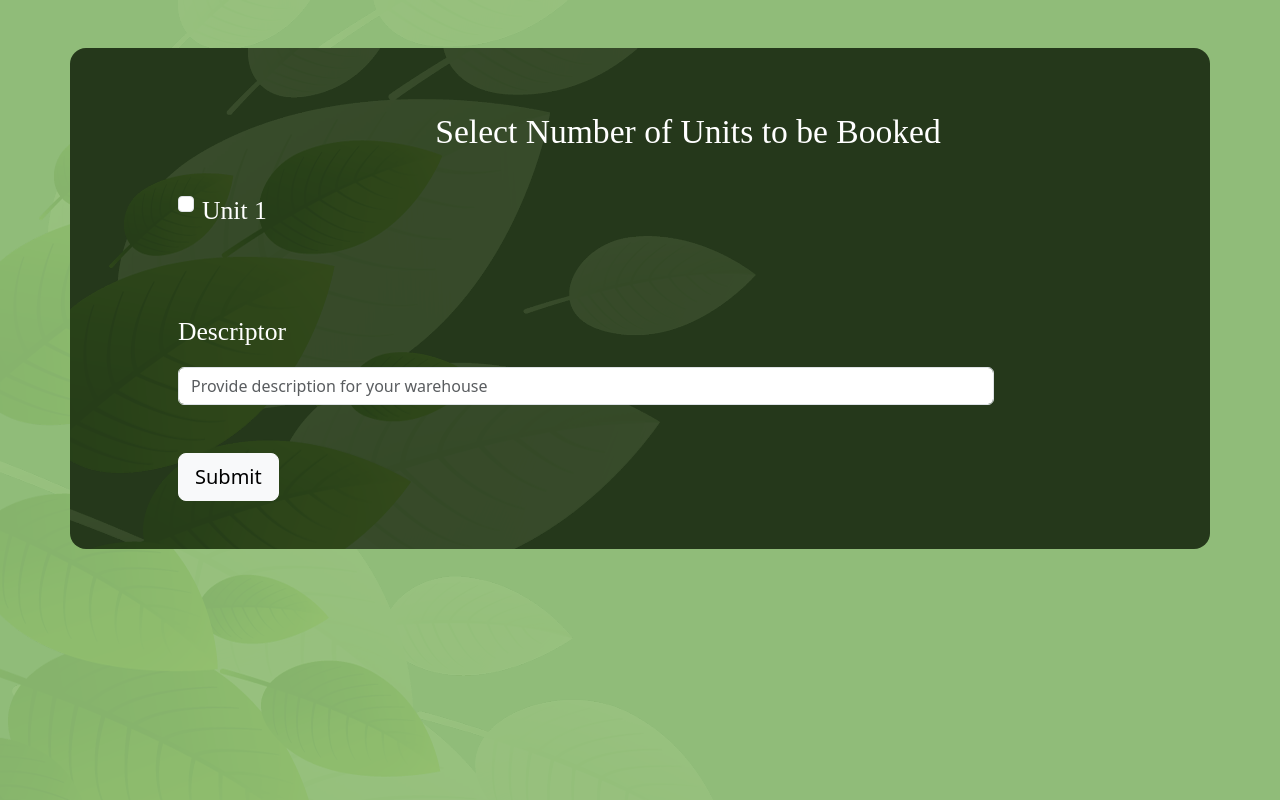
After one commit to Patel-Jenil/IT314_StoreEZ_G5, a Django app: template Project/farmer/templates/farmer/backupbook.html in a window 1280 px wide. The commit adds this page. Run offline with Django 4.2, Linux system fonts and the light colour scheme; the template is opened without the code that fills it: most values are stand-ins (such as "Sample title", 1, 10 or a date in 2020).

Commit message:
Updated Booking page Added more functionality

```diff
--- /dev/null
+++ b/Project/farmer/static/farmer/tableunit.css
@@ -0,0 +1,5 @@
+.table-layout{
+    margin: auto;
+    width: 90%;
+
+}
--- /dev/null
+++ b/Project/farmer/templates/farmer/backupbook.html
@@ -0,0 +1,65 @@
+<!DOCTYPE html>
+{% load static %}
+<html lang="en">
+
+<head>
+  <meta charset="UTF-8">
+  <meta name="viewport" content="width=device-width, initial-scale=1.0">
+  <title>StoreEZ | book</title>
+
+  <link href="https://cdn.jsdelivr.net/npm/bootstrap@5.3.2/dist/css/bootstrap.min.css" rel="stylesheet"
+    integrity="sha384-T3c6CoIi6uLrA9TneNEoa7RxnatzjcDSCmG1MXxSR1GAsXEV/Dwwykc2MPK8M2HN" crossorigin="anonymous">
+
+
+  <link rel="stylesheet" href="{% static 'farmer/style5.css' %}">
+  <link href="https://cdn.jsdelivr.net/npm/bootstrap@5.3.2/dist/css/bootstrap.min.css" rel="stylesheet"
+    integrity="sha384-T3c6CoIi6uLrA9TneNEoa7RxnatzjcDSCmG1MXxSR1GAsXEV/Dwwykc2MPK8M2HN" crossorigin="anonymous">
+
+
+
+</head>
+
+<body style="background-color: #90bc79; background-image: url('{% static "farmer/bg.png" %}');">
+
+
+  <div class="container rounded-4 text-white my-5" style="background-color: #25381b; background-image: url('{% static "farmer/bg.png" %}');">
+    <div class="container mx-5 p-5">
+      <form action="" method="post">
+        {% csrf_token %}
+        <div class="container-fluid py-3">
+          <h1 class="text-center ff" style="font-size: 210%">Select Number of Units to be Booked</h1>
+        </div>
+
+      {% for unit in units %}
+        <div class="form-check py-3">
+          <input class="form-check-input" name="checkbox" type="checkbox" value="">
+          <label class="form-check-label ff" for="defaultCheck1" style="font-size: 160%;">
+            Unit {{unit.id}}
+          </label>
+        </div>
+      {% endfor %}
+
+
+        <div class="form-group py-5 redw">
+          <label class="py-3 ff" for="formGroupExampleInput" style="font-size: 160%;">Descriptor</label>
+          <input type="text" class="form-control"  name="description" id="formGroupExampleInput"
+            placeholder="Provide description for your warehouse">
+        </div>
+
+        <input type="submit" class="btn btn-light btn-lg">
+        {% comment %} <button type="button" class="btn btn-light btn-lg">Submit</button> {% endcomment %}
+
+      </form>
+    </div>
+  </div>
+
+
+
+
+
+  <script src="https://cdn.jsdelivr.net/npm/bootstrap@5.3.2/dist/js/bootstrap.bundle.min.js"
+    integrity="sha384-C6RzsynM9kWDrMNeT87bh95OGNyZPhcTNXj1NW7RuBCsyN/o0jlpcV8Qyq46cDfL"
+    crossorigin="anonymous"></script>
+</body>
+
+</html>
```
Also changed, not shown: Project/farmer/templates/farmer/book.html (+57 -28 lines), Project/db.sqlite3.
